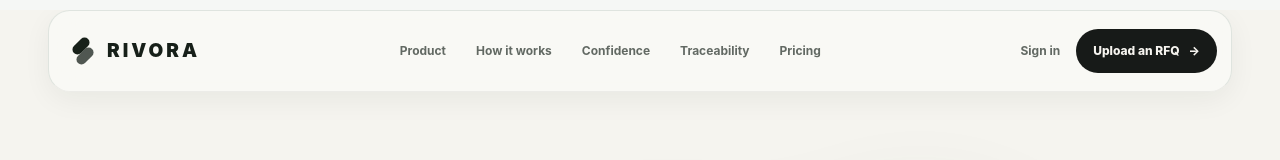
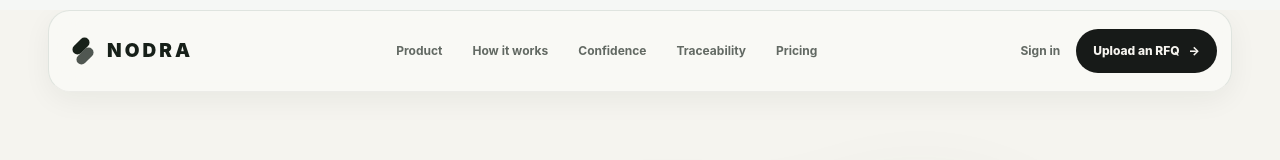
Before and after one commit to miromnb-coder/Rivora, a Next.js app: page / in a window 1280 px wide. Shown: the top 160 px of the page. Built offline with nearby package versions, Linux system fonts and the light colour scheme.

Commit message:
Rebrand wordmark to Nodra

```diff
--- a/components/marketing/RivoraMark.tsx
+++ b/components/marketing/RivoraMark.tsx
@@ -5,7 +5,7 @@ export function RivoraMark({ className = "" }: { className?: string }) {
         <span className="absolute left-1 top-1 h-2.5 w-5 -rotate-45 rounded-full bg-current" />
         <span className="absolute bottom-1 right-0 h-2.5 w-5 -rotate-45 rounded-full bg-current opacity-75" />
       </span>
-      <span className="text-[19px] font-black tracking-[0.16em]">RIVORA</span>
+      <span className="text-[19px] font-black tracking-[0.16em]">NODRA</span>
     </span>
   );
 }
```
